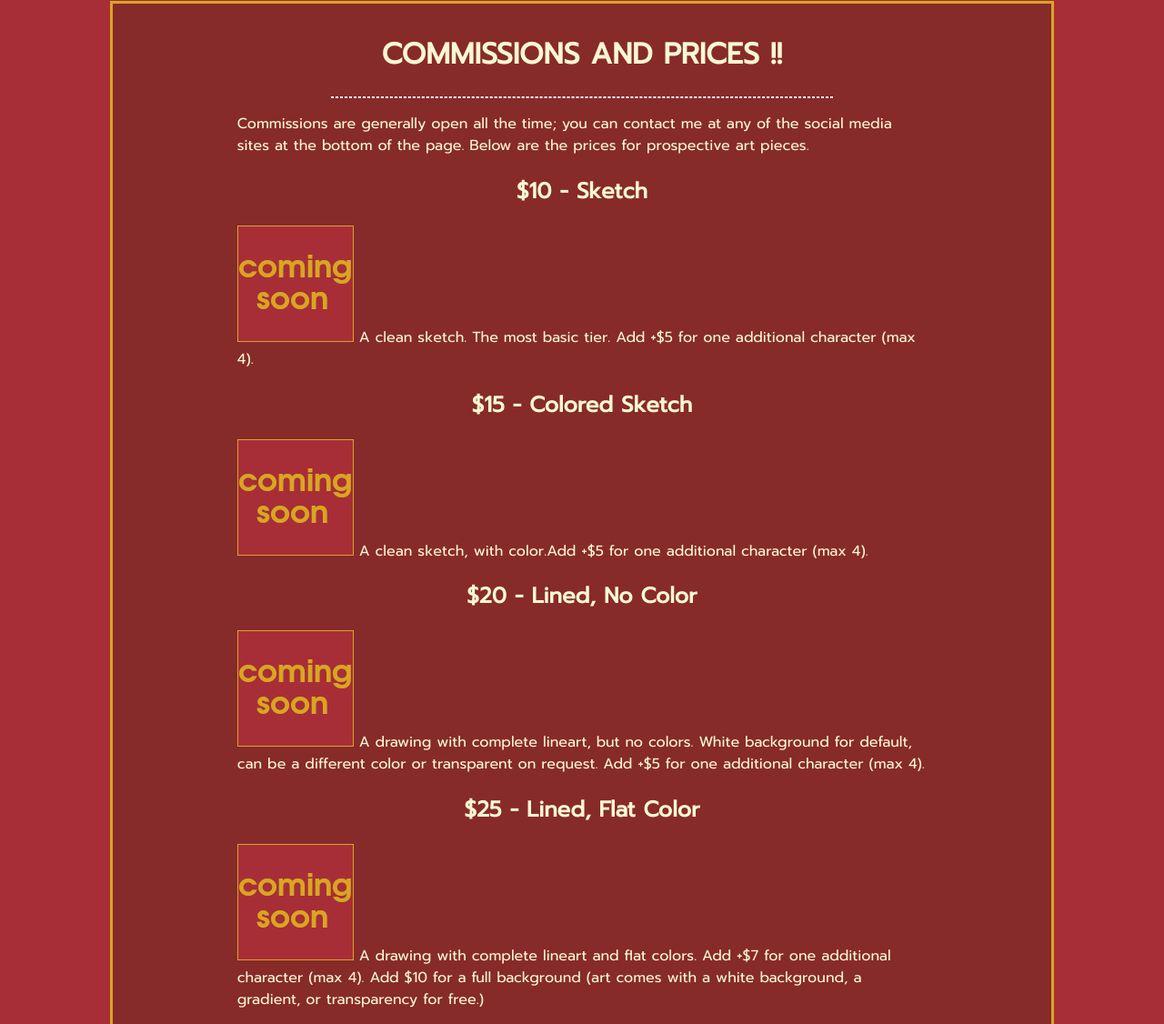
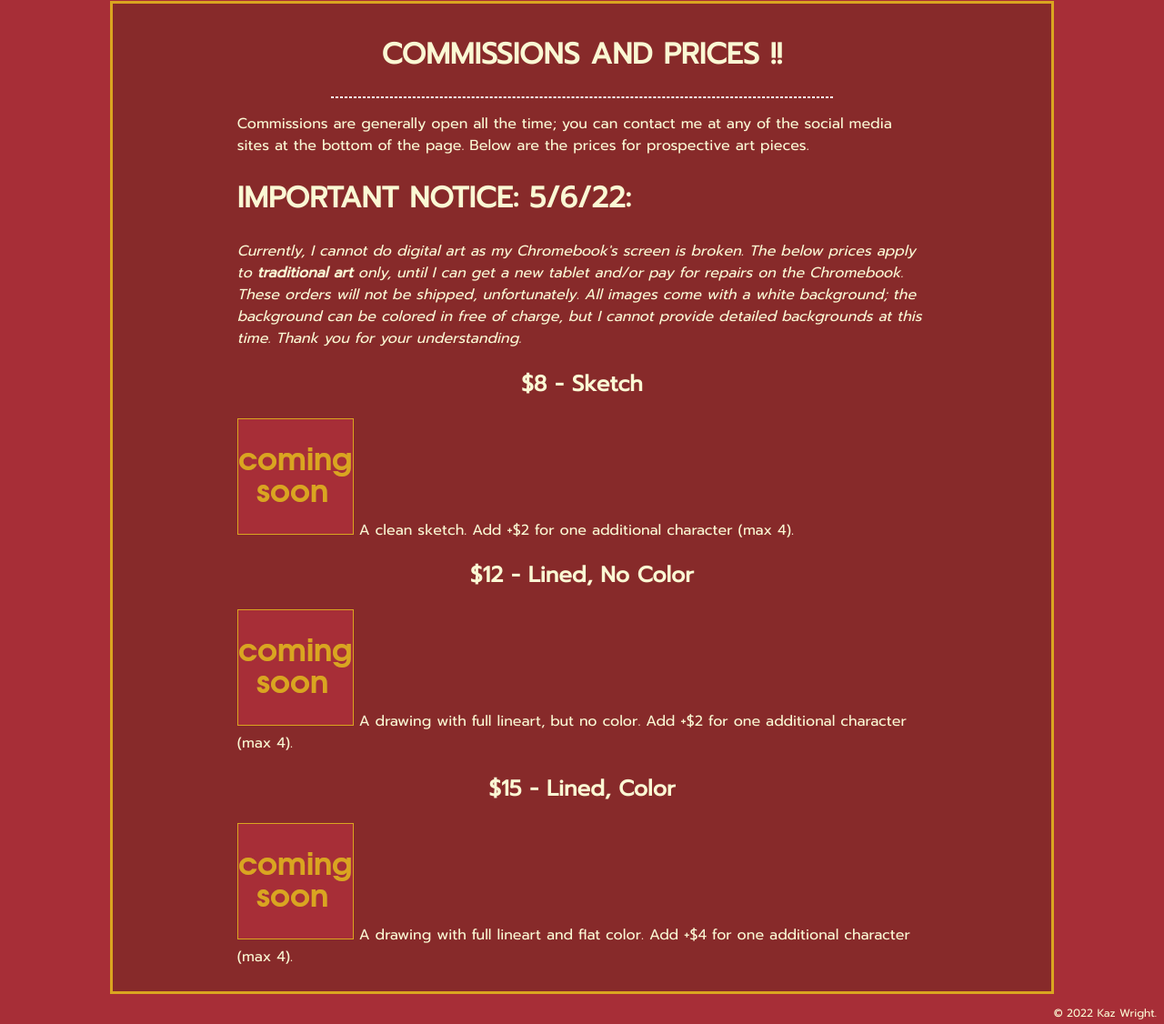
Before and after one commit to juggalombre/juggalombre.github.io, a plain HTML site: page comms.html in a window 1280 px wide. Shown: the part 181-1307 px from the top of the page at 91% size. Drawn offline with Linux system fonts and the light colour scheme.

Commit message:
RIP Crungy. Updating comms and index to reflect this.

```diff
--- a/comms.html
+++ b/comms.html
@@ -33,7 +33,25 @@
 		<div style="width:75%;text-align:left;margin:auto">
 			<p>Commissions are generally open all the time; you can contact me at any of the social media sites at the bottom of the page. Below are the prices for prospective art pieces.</p>
 
-			<h2 style="text-align:center">$10 - Sketch</h2>
+			<h1>IMPORTANT NOTICE: 5/6/22:</h1>
+			<p>
+				<i>Currently, I cannot do digital art as my Chromebook's screen is broken. The below prices apply to <b>traditional art</b> only, until I can get a new tablet and/or pay for repairs on the Chromebook. These orders will not be shipped, unfortunately. All images come with a white background; the background can be colored in free of charge, but I cannot provide detailed backgrounds at this time. Thank you for your understanding. </i>
+			</p>
+
+			<h2 style="text-align:center">$8 - Sketch</h2>
+			<p>
+				<img src="img/oc/soon.png"> A clean sketch. Add +$2 for one additional character (max 4).
+			</p>
+			<h2 style="text-align:center">$12 - Lined, No Color</h2>
+			<p>
+				<img src="img/oc/soon.png"> A drawing with full lineart, but no color. Add +$2 for one additional character (max 4).
+			</p>
+			<h2 style="text-align:center">$15 - Lined, Color</h2>
+			<p>
+				<img src="img/oc/soon.png"> A drawing with full lineart and flat color. Add +$4 for one additional character (max 4).
+			</p>
+
+			<!--<h2 style="text-align:center">$10 - Sketch</h2>
 			<p>
 				<img src="img/oc/soon.png"> A clean sketch. The most basic tier. Add +$5 for one additional character (max 4).
 			</p>
@@ -53,7 +71,7 @@
 			<p>
 				<img src="img/oc/soon.png"> A drawing with complete lineart and full colors (ie flats and shading). Shading can be left unblurred on request. Add +$10 for one additional character (max 4). Add +$15 for a full background (art comes with a white background, a gradient, or transparency for free.)
 			</p>
-			</p>
+			</p>-->
 		</div>
 
 	</div>
```
Also changed, not shown: index.html (+2 -1 lines).
